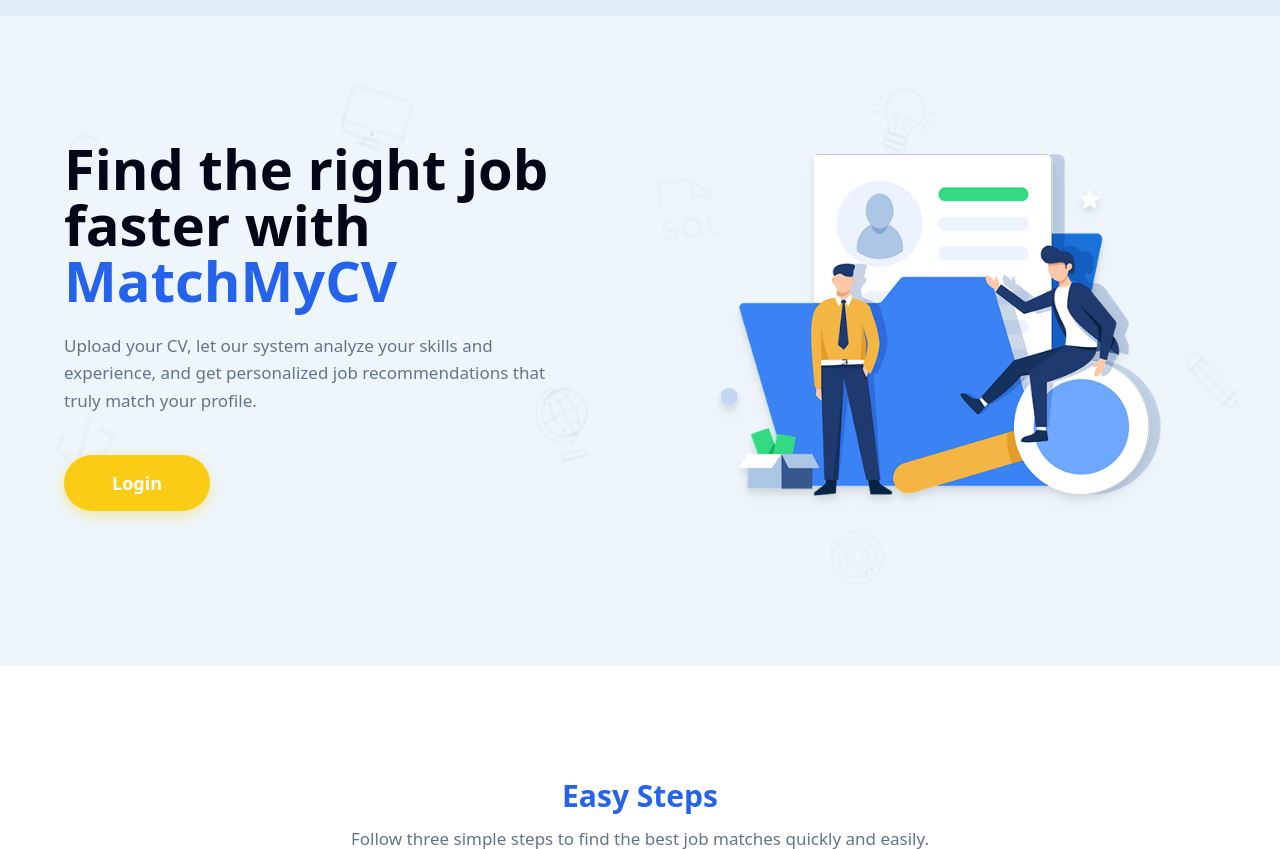
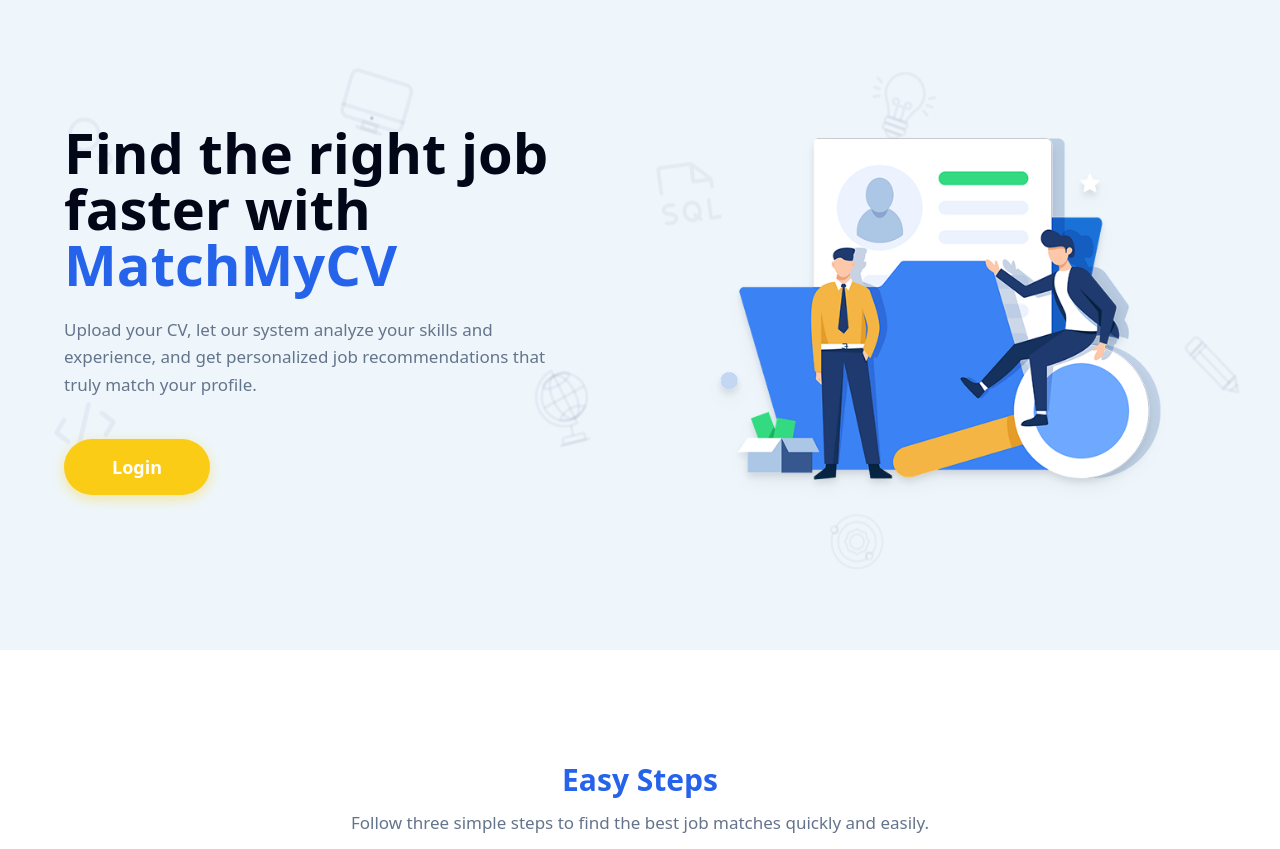
Before and after one commit to AgileSoftDev-2025/MatchMyCV, a Django app: page / in a window 1280 px wide. Shown: the part 73-922 px from the top of the page. Run offline with Django 5.2, Linux system fonts and the light colour scheme; style sheets or scripts are compiled from the project's sources; some libraries are stand-ins or nearby versions.

Commit message:
update base.html - 08.07

```diff
--- a/matchmycv_website/templates/base.html
+++ b/matchmycv_website/templates/base.html
@@ -37,7 +37,7 @@
 
   <main class="flex-1">
     <!-- Global Flash Messages (BDD-friendly) -->
-    <div id="flash-messages" role="region" aria-live="polite" aria-atomic="true" class="mb-4 space-y-2" data-testid="flash-messages">
+    <div id="flash-messages" role="region" aria-live="polite" aria-atomic="true" class="{% if messages %}mb-4{% endif %} space-y-2" data-testid="flash-messages">
       {% if messages %}
         {% for message in messages %}
           <div
--- a/matchmycv_website/templates/information_pages/landing_page.html
+++ b/matchmycv_website/templates/information_pages/landing_page.html
@@ -32,7 +32,7 @@
   .hero-bg img {
     max-width: 1200px; /* batasi ukuran agar proporsional */
     width: 110%;
-    opacity: 0.28; /* transparansi agar teks mudah dibaca (naikkan bila perlu) */
+    opacity: 0.58; /* transparansi agar teks mudah dibaca (naikkan bila perlu) */
     transform: translateY(0px);
     user-select: none;
     -webkit-user-drag: none;
@@ -53,8 +53,6 @@
   <div class="hero-bg" aria-hidden="true">
     <img src="{% static 'images/background.png' %}" alt="Decorative background" class="animate-float-slow" loading="lazy">
   </div>
-
-  {# Gambar laptop yang diminta telah dihapus sepenuhnya dari sini #}
 
   <div class="container mx-auto px-[5%] max-w-7xl relative z-10 hero-content">
     <div class="flex flex-col items-center gap-10 lg:flex-row lg:gap-16">
```
